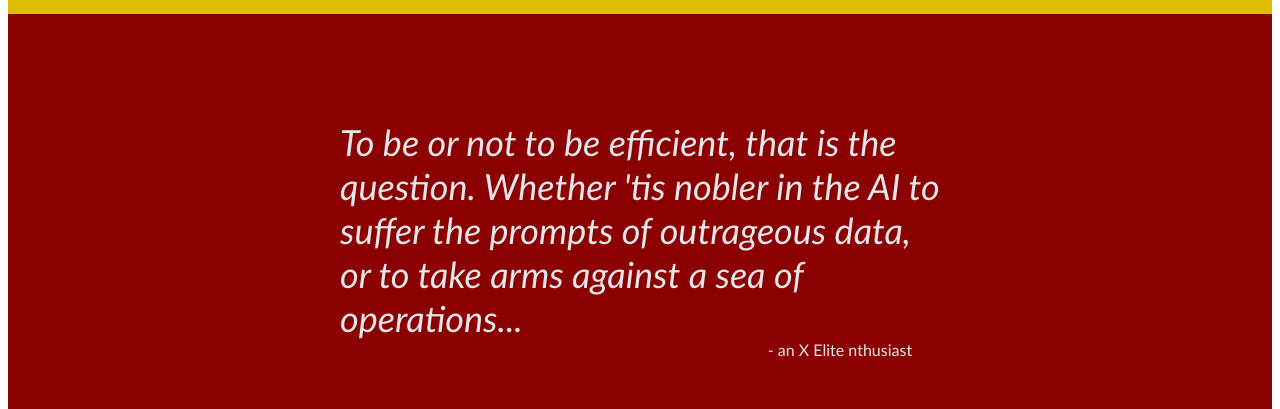
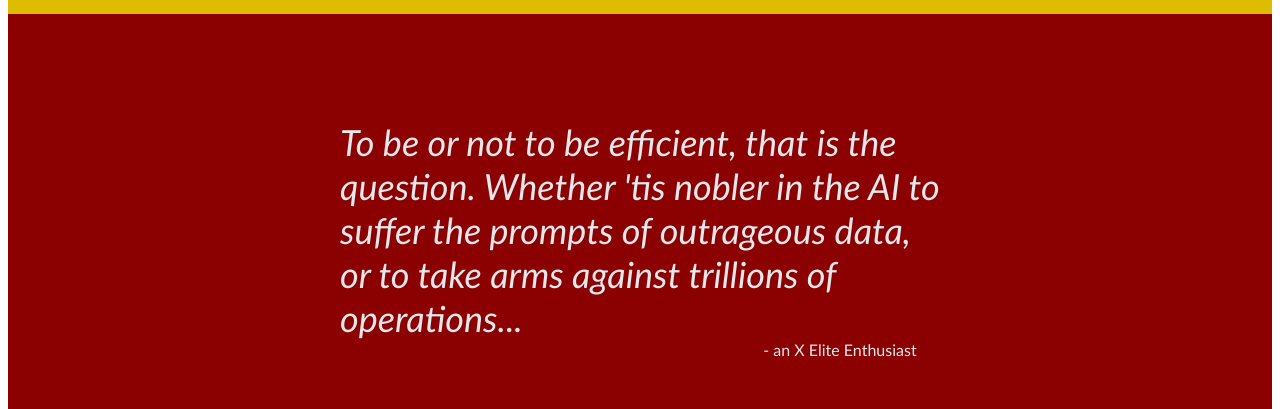
Before and after one commit to Melovii/x-elite-ad, a plain HTML site: page index.html in a window 1280 px wide. Shown: the part 900-1309 px from the top of the page. Drawn offline with Linux system fonts and the light colour scheme.

Commit message:
fixed typo

```diff
--- a/index.html
+++ b/index.html
@@ -68,8 +68,8 @@
 <div class="quote-panel containers">
   <div id="paragraph2"><em>To be or not to be efficient, that is the question. Whether 'tis nobler in the AI to suffer
     the prompts of outrageous data,
-    or to take arms against a sea of operations...</em></div>
-  <div id="quoter">- an X Elite <E></E>nthusiast</div>
+    or to take arms against trillions of operations...</em></div>
+  <div id="quoter">- an X Elite Enthusiast</div>
 </div>
 <div class="bottom-panel containers">
   <div class="container"> <!-- btw bro uhh I removed the footer from the div.. heh -->
```
